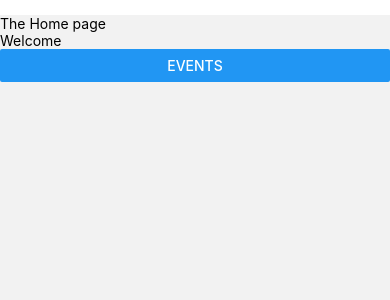
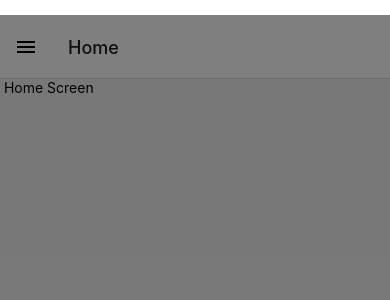
Before and after one commit to DeanBiton/BMS-final, a React Native app in the folder frontend-mobile/: screen /Home in a window 390 px wide. Shown: the top 300 px of the page. Built offline with nearby package versions, Linux system fonts and the light colour scheme.

Commit message:
mobile - basic drawer menu

```diff
--- a/frontend-mobile/App.js
+++ b/frontend-mobile/App.js
@@ -5,7 +5,7 @@ import Navbar from './components/Navbar';
 import SignInScreen from './components/SignInScreen'
 import { Provider } from 'react-redux';
 import { store } from './app/store';
-
+import Home from './components/HomeScreen';
 export default function App() {
   return (
     <Provider store={store}>
--- a/frontend-mobile/babel.config.js
+++ b/frontend-mobile/babel.config.js
@@ -2,5 +2,8 @@ module.exports = function(api) {
   api.cache(true);
   return {
     presets: ['babel-preset-expo'],
+    plugins: [
+      'react-native-reanimated/plugin',
+    ],
   };
 };
--- a/frontend-mobile/components/EventsScreen.js
+++ b/frontend-mobile/components/EventsScreen.js
@@ -1,34 +1,12 @@
-import React from 'react';
-import { StyleSheet, Text, View } from 'react-native';
+import React from 'react'
+import { StyleSheet, Text, View} from 'react-native'
 
-function Events() {
+function EventsScreen({navigation}) {
   return (
     <View>
-      <Text>The Events page</Text>
+        <Text> Events Screen </Text>
     </View>
-  );
+  )
 }
 
-export default Events;
-
-/*
-import React from 'react';
-import { StyleSheet, Text, View, Button } from 'react-native';
-
-function Events(){
-  return (
-    <View>
-      <Text>Add friends here!</Text>
-
-      <Button
-        title="Back to home"
-        onPress={() =>
-          this.props.navigation.navigate('Home')
-        }
-      />
-    </View>
-  );
-}
-
-export default Events;
-*/
+export default EventsScreen
--- a/frontend-mobile/components/HomeScreen.js
+++ b/frontend-mobile/components/HomeScreen.js
@@ -1,58 +1,16 @@
-import React from 'react';
-import { StyleSheet, Text, View, Button } from 'react-native';
-import {useNavigation} from '@react-navigation/native';
-import Events from './EventsScreen';
+import React from 'react'
+import { StyleSheet, Text, View} from 'react-native'
 import { useSelector } from 'react-redux'
 
+function HomeScreen({navigation}) {
 
-function Home() {
   const { user } = useSelector((state) => state.auth)
-  const navigation = useNavigation();
-  const handleLiveTranslateButtonClicked = () => {
-    navigation.replace('Events');
-  };
+
   return (
     <View>
-      <Text>The Home page</Text>
-      <Text>Welcome {user && user.name}</Text>
-      <Button
-          onPress={handleLiveTranslateButtonClicked}
-          title="Events">
-      </Button>
+        <Text> Home Screen </Text>
     </View>
-  );
+  )
 }
 
-export default Home;
-/*
-function Home() {
-  return (
-    <View>
-      <Text>The Home page</Text>
-      <Text>Welcome</Text>
-    </View>
-  );
-}
-
-export default Home;*/
-/*
-import React from 'react';
-import { StyleSheet, Text, View, Button } from 'react-native';
-
-function Home(){
-  return (
-    <View>
-      <Text>You have friends.</Text>
-
-      <Button
-        title="Add some friends"
-        onPress={() =>
-          this.props.navigation.navigate('Events')
-        }
-      />
-    </View>
-  );
-}
-
-export default Home;
-*/
+export default HomeScreen
--- a/frontend-mobile/components/Navbar.js
+++ b/frontend-mobile/components/Navbar.js
@@ -1,103 +1,20 @@
-import React from 'react';
-import { StyleSheet, Text, View } from 'react-native';
-import { NativeRouter, Route, Link, Routes } from "react-router-native";
-import Home from './HomeScreen';
-import Events from './EventsScreen';
-import Profile from './ProfileScreen';
-import SignInScreen from './SignInScreen';
-import {NavigationContainer, StackActions} from '@react-navigation/native';
-import {createNativeStackNavigator} from '@react-navigation/native-stack';
-const ScreensStack = createNativeStackNavigator();
-/*
-function Navbar() {
-    const styles = StyleSheet.create({
-        container: {
-          marginTop: 25,
-          padding: 10
-        },
-        nav: {
-          flexDirection: "row",
-          justifyContent: "space-around"
-        },
-        navItem: {
-          flex: 1,
-          alignItems: "center",
-          padding: 10
-        }
-      });
+import * as React from 'react'
+import { createDrawerNavigator } from '@react-navigation/drawer';
+import { NavigationContainer } from '@react-navigation/native'
+import HomeScreen from './HomeScreen';
+import EventsScreen from './EventsScreen';
 
-    return (
-        <NativeRouter>
-            <View style={styles.container}>
-                <View style={styles.nav}>
-                    <Link to="/" underlayColor="#f0f4f7" style={styles.navItem}>
-                    <Text>Home</Text>
-                    </Link>
-
-                    <Link to="/Events" underlayColor="#f0f4f7" style={styles.navItem}>
-                    <Text>Events</Text>
-                    </Link>
-
-                    <Link to="/Profile" underlayColor="#f0f4f7"style={styles.navItem}>
-                    <Text>Profile</Text>
-                    </Link>
-                </View>
-
-                <Routes>
-                    <Route exact path="/" element={<Home />} />
-                    <Route path="/Events" element={<Events />} />
-                    <Route path="/Profile" element={<Profile />} />
-                </Routes>
-            </View>
-        </NativeRouter>
-    );
-}
-
-export default Navbar;
-*/
-/*import React from 'react';
-import { StyleSheet } from 'react-native';
-import { NavigationContainer } from '@react-navigation/native';
-import { createStackNavigator } from '@react-navigation/stack';
-import Home from './HomeScreen';
-import Events from './EventsScreen';
-
-const Stack = createStackNavigator();
-function Navbar() {
-  return (
-    <NavigationContainer>
-      <Stack.Navigator>
-        <Stack.Screen name="Home" component={Home}/>
-        <Stack.Screen name="Events" component={Events}/>
-      </Stack.Navigator>
-    </NavigationContainer>
-  );
-}
-
-export default Navbar;
-*/
+const Drawer = createDrawerNavigator()
 
 function Navbar() {
-  return(
-    <NavigationContainer>
-    <ScreensStack.Navigator screenOptions={{headerShown: false}}>
-      <ScreensStack.Group>
-      <ScreensStack.Screen
-          name={'SignIn'}
-          component={SignInScreen}
-      />
-      <ScreensStack.Screen
-        name={'Home'}
-        component={Home}
-      />
-      <ScreensStack.Screen
-          name={'Events'}
-          component={Events}
-      />
-      </ScreensStack.Group>
-    </ScreensStack.Navigator>
-  </NavigationContainer>
-  )
-}
+    return (
+      <NavigationContainer>
+          <Drawer.Navigator useLegacyImplementation initialRouteName='Check'>
+              <Drawer.Screen name="Home" component={HomeScreen} />
+              <Drawer.Screen name="Events" component={EventsScreen} />
+          </Drawer.Navigator>
+      </NavigationContainer>
+    )
+  }
 
-export default Navbar;
+export default Navbar
--- a/frontend-mobile/components/SignInScreen.js
+++ b/frontend-mobile/components/SignInScreen.js
@@ -6,6 +6,7 @@ import CustomButton from './CustomButton/CustomButton';
 import {useNavigation} from '@react-navigation/native';
 import { useSelector, useDispatch } from 'react-redux';
 import { login, reset } from '../features/auth/authSlice';
+import AsyncStorage from '@react-native-async-storage/async-storage';
 
 function SignInScreen() {
   const [username, setUsername] = useState('');
@@ -22,6 +23,8 @@ function SignInScreen() {
     (state) => state.auth
   )
 
+  //console.log(AsyncStorage.getItem('user'))
+
   useEffect(() => {
     if (isError) {
       console.warn(message)
@@ -29,8 +32,9 @@ function SignInScreen() {
     }
 
     console.log("user in signIn is: " + user)
-
+    console.log(user)
     if (isSuccess || user) {
+      console.log("im here")
       navigation.replace('Home');
     }
 
```
Also changed, not shown: frontend-mobile/package.json (+6 -1 lines), 1 other file (tests, documents, lock files or other folders).
